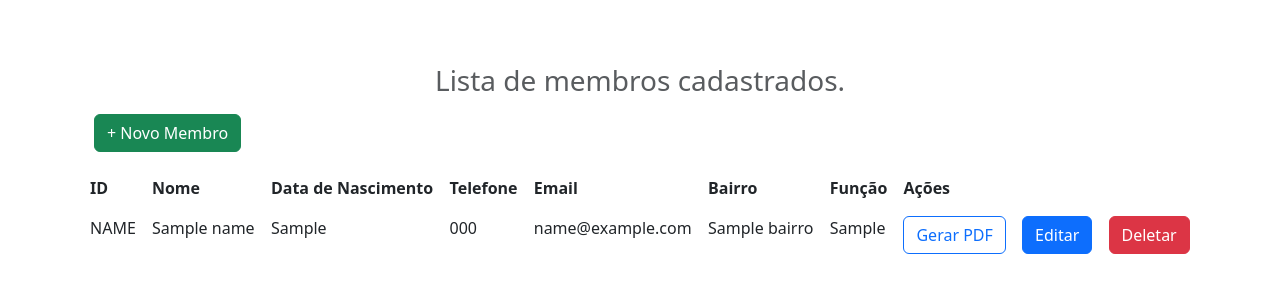
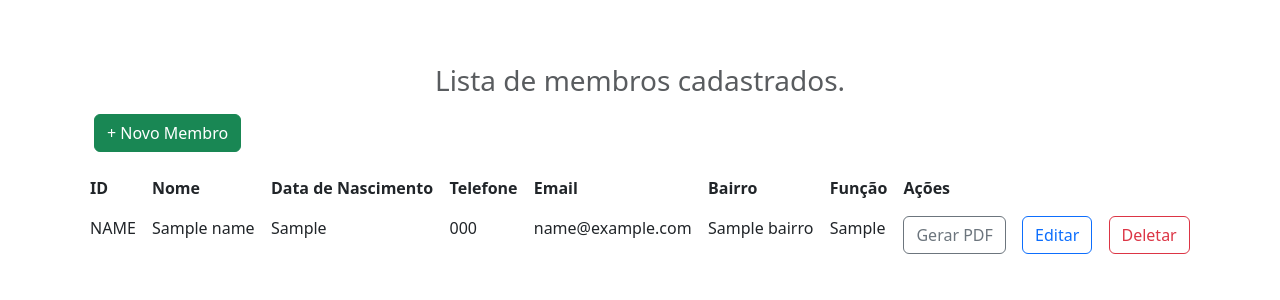
Before and after one commit to ageuribeiro/Orion, a Flask app: page /read in a window 1280 px wide. Shown: the part 56-356 px from the top of the page. Run offline with Flask 3, Linux system fonts and the light colour scheme; the visitor is signed in with stand-in values (Sample User, id 1); a database or web service that is not in the repository returns one stand-in record (values such as "Sample title"); data that the repository does not hold is empty.

Commit message:
Alteração na pagina read

```diff
--- a/app.py
+++ b/app.py
@@ -166,8 +166,6 @@ def add():
     return render_template('add.html')
 
 
-
-
 # Rota para editar dados
 @app.route('/edit/<key>', methods=['GET', 'POST'])
 def edit_member(key):
@@ -290,15 +288,17 @@ def update_data(key, new_data):
 
 # Função para deletar dados
 def delete_data(key):
-    url_delete = f"https://appweb-orion-php-default-rtdb.firebaseio.com/members/{key}.json"
+    url_delete = f"https://appweb-orion-php-default-rtdb.firebaseio.com/membros/{key}.json"
+
     response = requests.delete(url_delete)
     if response.status_code == 200:
-        print('Dados excluídos com sucesso.')
+        print('Dados excluidos com sucesso.')
+        print(key)
+        print(url_delete)
     else:
         print('Erro ao excluir dados.')
 
 
-
-
+# Inicialização da aplicação Flask
 if __name__=='__main__':
     app.run(debug=True)
--- a/templates/read.html
+++ b/templates/read.html
@@ -30,9 +30,9 @@
                         <td>{{data.email}}</td>
                         <td>{{data.bairro}}</td>
                         <td>{{data.cargo_na_igreja}}</td>
-                        <td><a href="/report/ {{ key }}" class="btn btn-outline-primary" target="_blank">Gerar PDF</a></td>
-                        <td><a href="/edit/ {{ key }}" class="btn btn-primary" title="Editar Membro">Editar</a></td>
-                        <td><a href="/delete/ {{ key }}" class="btn btn-danger" title="Deletar Membro">Deletar</a></td>
+                        <td><a href="/report/{{key}}" class="btn btn-outline-secondary">Gerar PDF</a></td>
+                        <td><a href="/edit/{{key}}" class="btn btn-outline-primary" title="Editar Membro">Editar</a></td>
+                        <td><a href="/delete/{{key}}" class="btn btn-outline-danger" title="Deletar Membro">Deletar</a></td>
                     </tr>
               {% endfor %}
             </tbody>
```
Also changed, not shown: 2 other files.
